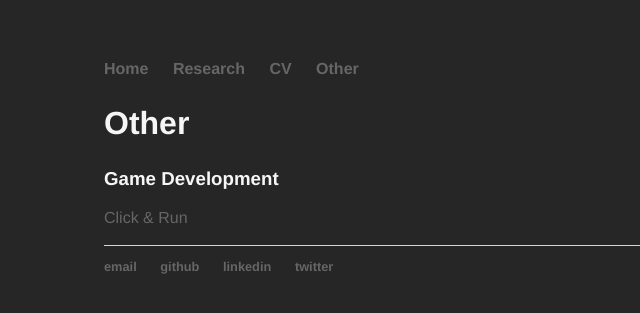
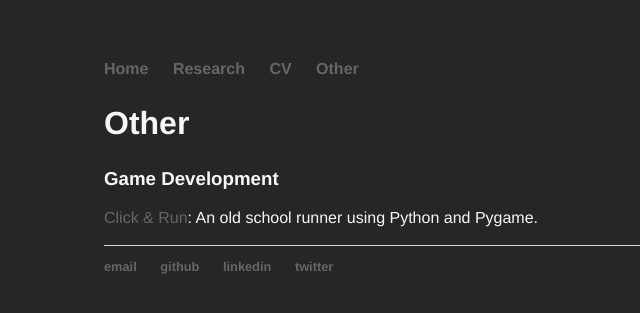
Before and after one commit to clemlal/clemlal.github.io, a Jekyll site: the page built from other/index.html, in a window 1280 px wide. Shown: the top 313 px of the page, without its empty margins (88-728 px from the left). Built offline with Jekyll 4.4.1, drawn with Linux system fonts in a browser that asks for light colours.

Commit message:
Precise informations given

```diff
--- a/other/index.html
+++ b/other/index.html
@@ -5,6 +5,6 @@ title: Other
 <h2> Other </h2>
 
 <h3> Game Development </h3>
-<a target="_blank" href="https://github.com/Zefjo/MPRI-SE-Click-Run">Click & Run</a>
+<a target="_blank" href="https://github.com/Zefjo/MPRI-SE-Click-Run">Click & Run</a>: An old school runner using Python and Pygame.
 <br/>
 <br/>
```
